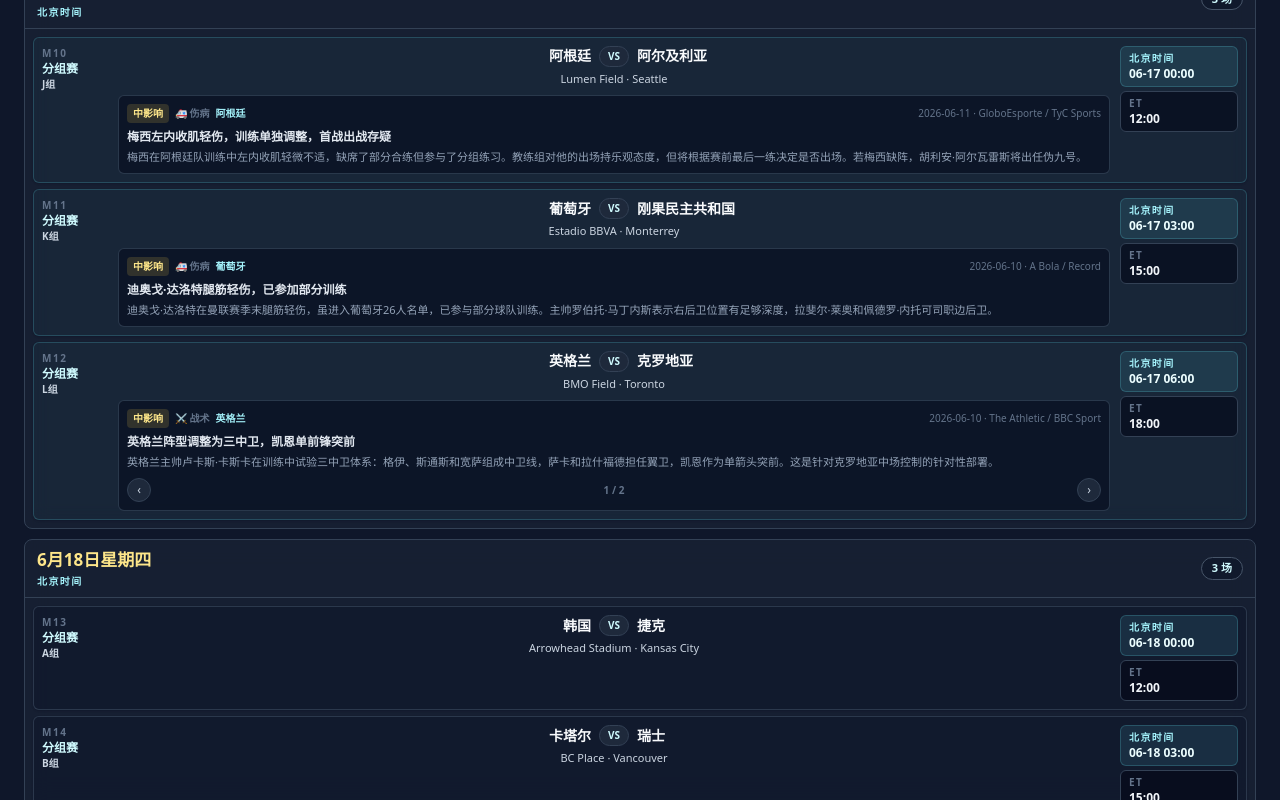
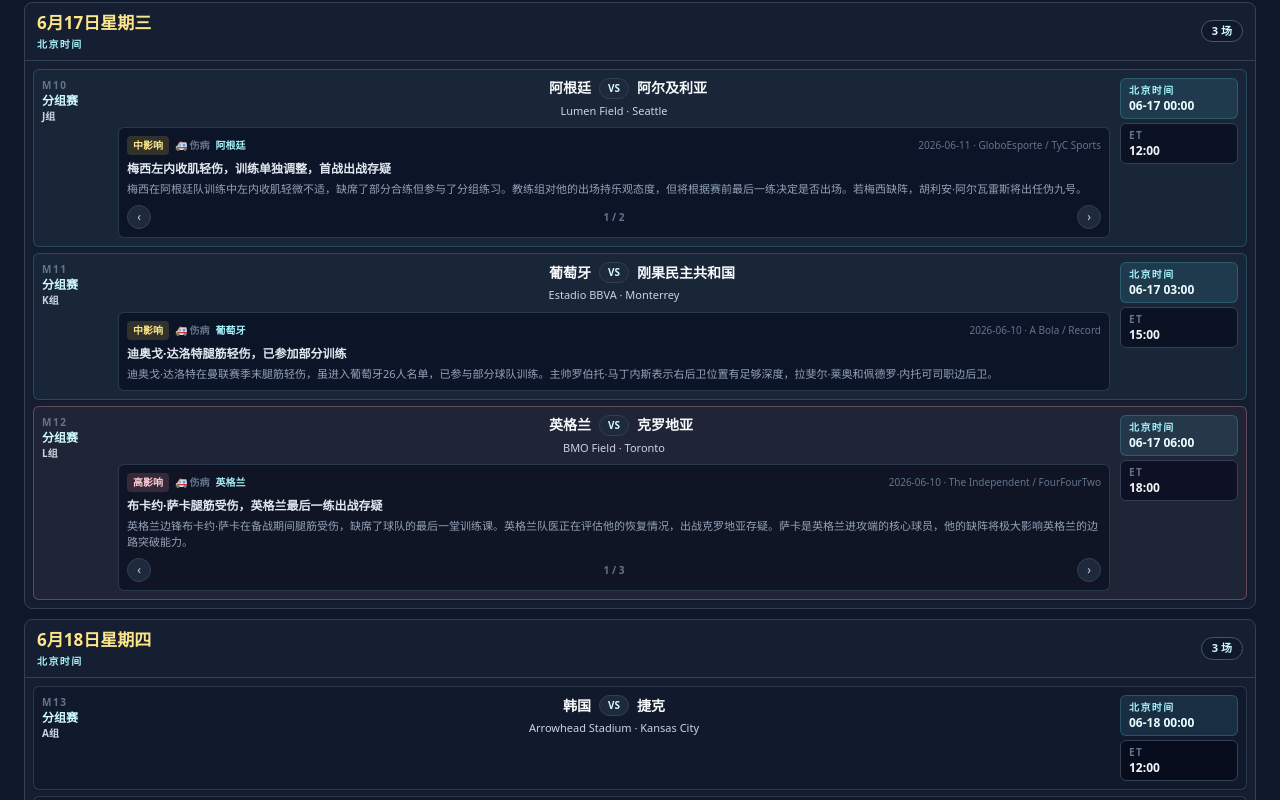
Before and after one commit to huayu2025ai-sketch/world-cup-26, a Next.js app: page /schedule in a window 1280 px wide. Shown: the part 2361-3161 px from the top of the page. Built offline with nearby package versions, Linux system fonts and the light colour scheme.

Commit message:
chore: update pre-match intelligence for upcoming matches

```diff
--- a/constants/scheduleNews.ts
+++ b/constants/scheduleNews.ts
@@ -22,7 +22,7 @@ export const matchNewsMap: Record<number, MatchNews> = {
   // 墨西哥 vs 南非 (6/11)
   1: {
     matchId: 1,
-    updatedAt: "2026-06-09",
+    updatedAt: "2026-06-11",
     items: [
       {
         type: "injury",
@@ -52,7 +52,7 @@ export const matchNewsMap: Record<number, MatchNews> = {
   // 加拿大 vs 波黑 (6/12)
   2: {
     matchId: 2,
-    updatedAt: "2026-06-09",
+    updatedAt: "2026-06-11",
     items: [
       {
         type: "injury",
@@ -82,7 +82,7 @@ export const matchNewsMap: Record<number, MatchNews> = {
   // 巴西 vs 摩洛哥 (6/13)
   3: {
     matchId: 3,
-    updatedAt: "2026-06-09",
+    updatedAt: "2026-06-11",
     items: [
       {
         type: "injury",
@@ -121,14 +121,15 @@ export const matchNewsMap: Record<number, MatchNews> = {
       },
       {
         type: "injury",
-        title: "摩洛哥边锋埃扎尔祖利将缺席数周",
+        title: "摩洛哥阿格尔德、埃扎尔祖利因伤无缘世界杯",
         summary:
-          "阿卜德·埃扎尔祖利在赛前训练中受伤，将缺席数周，确定无法出战对巴西的首场比赛。摩洛哥边路进攻将更多依赖阿什拉夫·哈基米和卜拉欣·迪亚斯。",
+          "摩洛哥在开赛前最后一刻对名单做出调整：纳耶夫·阿格尔德和阿卜德·埃扎尔祖利因伤被移除，由其他人递补。两人在赛前训练中受伤，最终未能进入最终26人名单。摩洛哥防线和边路进攻深度受损。",
         affectedTeam: "摩洛哥",
-        affectedPlayer: "阿卜德·埃扎尔祖利",
-        severity: "medium",
-        date: "2026-06-09",
-        channel: "ESPN / 摩洛哥足协",
+        affectedPlayer: "纳耶夫·阿格尔德 / 阿卜德·埃扎尔祖利",
+        severity: "high",
+        date: "2026-06-11",
+        channel: "ESPN / Reuters",
+        sourceUrl: "https://www.reuters.com",
       },
     ],
   },
@@ -136,7 +137,7 @@ export const matchNewsMap: Record<number, MatchNews> = {
   // 美国 vs 巴拉圭 (6/13)
   4: {
     matchId: 4,
-    updatedAt: "2026-06-09",
+    updatedAt: "2026-06-11",
     items: [
       {
         type: "injury",
@@ -166,7 +167,7 @@ export const matchNewsMap: Record<number, MatchNews> = {
   // 德国 vs 库拉索 (6/14)
   5: {
     matchId: 5,
-    updatedAt: "2026-06-09",
+    updatedAt: "2026-06-11",
     items: [
       {
         type: "injury",
@@ -207,7 +208,7 @@ export const matchNewsMap: Record<number, MatchNews> = {
   // 荷兰 vs 日本 (6/14)
   6: {
     matchId: 6,
-    updatedAt: "2026-06-09",
+    updatedAt: "2026-06-11",
     items: [
       {
         type: "injury",
@@ -230,6 +231,17 @@ export const matchNewsMap: Record<number, MatchNews> = {
         severity: "high",
         date: "2026-06-09",
         channel: "ESPN",
+      },
+      {
+        type: "injury",
+        title: "荷兰后防再伤一人，廷柏尔确认缺席世界杯",
+        summary:
+          "荷兰队伤病情况持续恶化，继廷伯之后，后防再添伤员。荷兰在备战期间遭遇严重伤病危机，多名主力球员先后退出大名单，主帅科曼的防守端选择极为有限。",
+        affectedTeam: "荷兰",
+        severity: "high",
+        date: "2026-06-10",
+        channel: "USA Today / ESPN",
+        sourceUrl: "https://www.usatoday.com",
       },
     ],
   },
@@ -281,6 +293,17 @@ export const matchNewsMap: Record<number, MatchNews> = {
         date: "2026-06-08",
         channel: "ESPN / Marca",
       },
+      {
+        type: "tactical",
+        title: "拉明·亚马尔有望出战世界杯首战",
+        summary:
+          "西班牙边锋拉明·亚马尔在俱乐部赛季末受伤后正在恢复，主帅路易斯·恩里克表示他有望在首场小组赛中出场。16岁小将此前代表西班牙参加了2024年欧洲杯，具备大赛经验。",
+        affectedTeam: "西班牙",
+        affectedPlayer: "拉明·亚马尔",
+        severity: "medium",
+        date: "2026-06-08",
+        channel: "The Athletic / 纽约时报",
+      },
     ],
   },
 
@@ -330,6 +353,17 @@ export const matchNewsMap: Record<number, MatchNews> = {
         date: "2026-06-11",
         channel: "GloboEsporte / TyC Sports",
       },
+      {
+        type: "injury",
+        title: "阿根廷后卫巴列尔迪因伤无缘世界杯",
+        summary:
+          "阿根廷队做出阵容调整，后卫莱昂纳多·巴列尔迪因伤无法参加本届世界杯。阿根廷主帅斯卡洛尼需要在后防线上寻找替代人选，目前尚未公布替代者。",
+        affectedTeam: "阿根廷",
+        affectedPlayer: "莱昂纳多·巴列尔迪",
+        severity: "medium",
+        date: "2026-06-06",
+        channel: "bolavip.com / ESPN",
+      },
     ],
   },
 
@@ -357,6 +391,18 @@ export const matchNewsMap: Record<number, MatchNews> = {
     matchId: 12,
     updatedAt: "2026-06-11",
     items: [
+      {
+        type: "injury",
+        title: "布卡约·萨卡腿筋受伤，英格兰最后一练出战存疑",
+        summary:
+          "英格兰边锋布卡约·萨卡在备战期间腿筋受伤，缺席了球队的最后一堂训练课。英格兰队医正在评估他的恢复情况，出战克罗地亚存疑。萨卡是英格兰进攻端的核心球员，他的缺阵将极大影响英格兰的边路突破能力。",
+        affectedTeam: "英格兰",
+        affectedPlayer: "布卡约·萨卡",
+        severity: "high",
+        date: "2026-06-10",
+        channel: "The Independent / FourFourTwo",
+        sourceUrl: "https://www.the-independent.com",
+      },
       {
         type: "tactical",
         title: "英格兰阵型调整为三中卫，凯恩单前锋突前",
```
